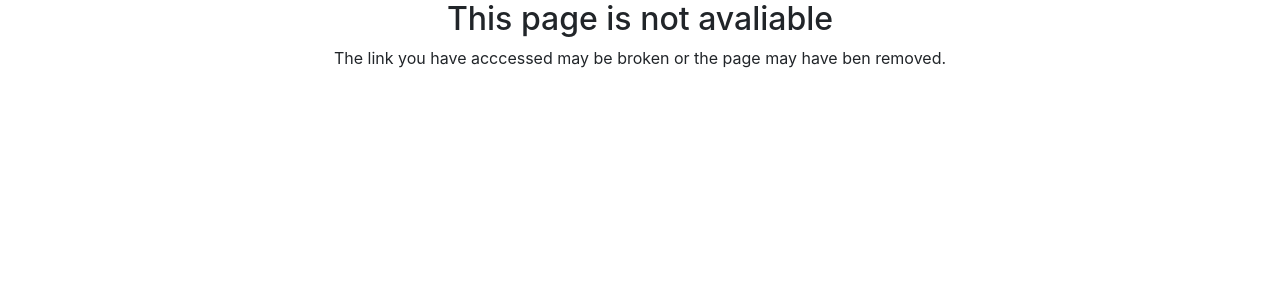
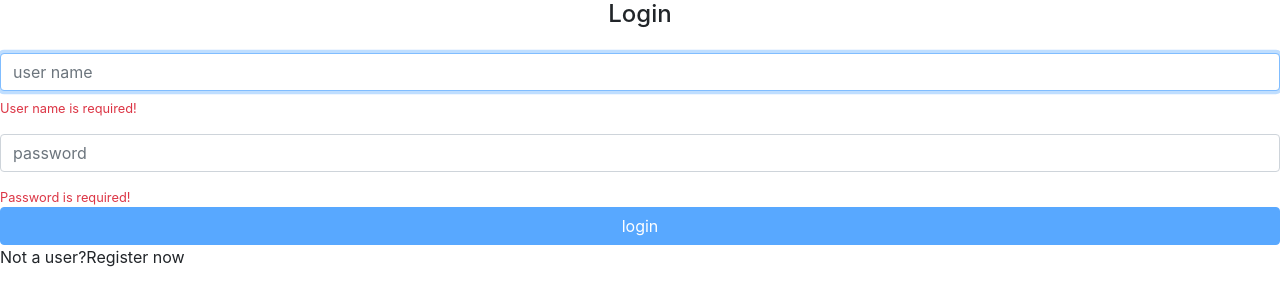
Before and after one commit to MatheusEli/alurapic, an Angular app: page / in a window 1280 px wide. Shown: the top 306 px of the page. Built offline with nearby package versions, Linux system fonts and the light colour scheme.

Commit message:
Criando formulario de login com ReactiveFormsModule

```diff
--- a/src/app/app.module.ts
+++ b/src/app/app.module.ts
@@ -5,6 +5,7 @@
 
 import { PhotosModule } from './photos/photos.module';
 import { ErrorsModule } from './errors/errors.module';
+import { HomeModule } from './home/home.module';
 
 
 @NgModule({
@@ -15,7 +16,8 @@
     BrowserModule,
     AppRoutingModule,
     PhotosModule,
-    ErrorsModule
+    ErrorsModule,
+    HomeModule
   ],
   providers: [],
   bootstrap: [AppComponent]
--- a/src/app/app.routing.module.ts
+++ b/src/app/app.routing.module.ts
@@ -4,8 +4,10 @@
 import { Routes, RouterModule } from '@angular/router';
 import { NotFoundComponent } from './errors/not-found/not-found.component';
 import { Resolver } from './photos/photos-list/photos-list.resolver';
+import { SigninComponent } from './home/signin/signin.component';
 
 const routes: Routes = [
+  {path: '', component: SigninComponent},
   {path:'users/:userName', component: PhotosListComponent, resolve: {photos: Resolver}},
   {path: 'p/add', component: PhotoFormComponent},
   {path: '**', component: NotFoundComponent}
--- /dev/null
+++ b/src/app/home/signin/signin.component.html
@@ -0,0 +1,42 @@
+<h4 class="text-center">Login</h4>
+
+<form [formGroup]="loginForm" class="form mt-4">
+  <div class="form-group">
+    <input
+      formControlName="userName"
+      class="form-control"
+      placeholder="user name"
+      autofocus
+    />
+
+    <ap-vmessage
+      *ngIf="loginForm.get('userName').errors?.required"
+      text="User name is required!"
+    ></ap-vmessage>
+
+  </div>
+
+  <div class="form-group">
+    <input
+      formControlName="password"
+      type="password"
+      class="form-control"
+      placeholder="password"
+    />
+  </div>
+
+  <ap-vmessage
+    *ngIf="loginForm.get('password').errors?.required"
+    text="Password is required!"
+  ></ap-vmessage>
+
+  <button
+    [disabled]="loginForm.invalid"
+    type="submit"
+    class="btn btn-primary btn-block"
+  >
+    login
+  </button>
+</form>
+
+<p>Not a user?<a>Register now</a></p>
--- /dev/null
+++ b/src/app/home/signin/signin.component.ts
@@ -0,0 +1,21 @@
+import { stringify } from '@angular/compiler/src/util';
+import { Component, OnInit } from '@angular/core';
+import { FormBuilder, FormGroup, Validators } from '@angular/forms';
+
+@Component({
+  templateUrl: './signin.component.html'
+})
+
+export class SigninComponent implements OnInit{
+
+  loginForm: FormGroup | undefined;
+
+  constructor(private formBuilder: FormBuilder){}
+
+  ngOnInit(): void {
+    this.loginForm = this.formBuilder.group({
+      userName: ['', Validators.required],
+      password: ['', Validators.required]
+    });
+  }
+}
--- /dev/null
+++ b/src/app/shared/component/vmessage/vmessage.component.html
@@ -0,0 +1 @@
+<small class="text-danger d-block mt-2"> {{ text }}</small>
```
Also changed, not shown: src/app/home/home.module.ts (added, +13 -0 lines), src/app/shared/component/vmessage/vmessage.component.ts (added, +9 -0 lines), src/app/shared/component/vmessage/vmessage.module.ts (added, +8 -0 lines).
